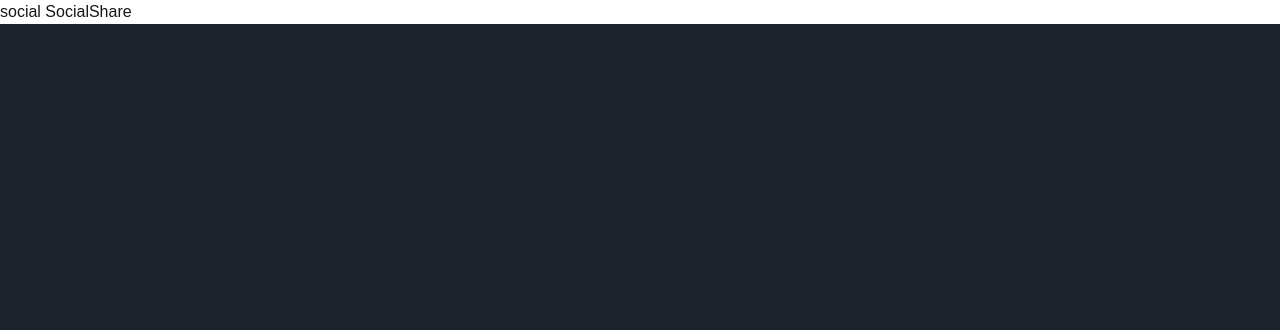
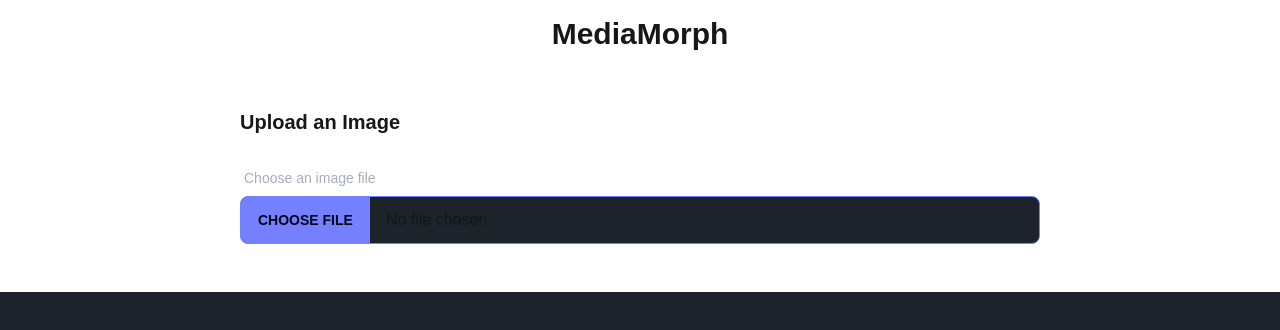
Before and after one commit to coderyuvan/MediaMorph-, a Next.js app in the folder mediamorph/: page /social-share in a window 1280 px wide. Shown: the top 330 px of the page. Built offline with nearby package versions, Linux system fonts and the light colour scheme.

Commit message:
completed the social share page

```diff
--- a/mediamorph/app/(app)/social-share/page.tsx
+++ b/mediamorph/app/(app)/social-share/page.tsx
@@ -1,11 +1,159 @@
-import React from 'react'
+'use client'
+import React, { useState, useEffect, useRef } from 'react'
+import { CldImage } from 'next-cloudinary'
+const socialFormats = {
+  "Instagram Square (1:1)": { width: 1080, height: 1080, aspectRatio: "1:1" },
+  "Instagram Portrait (4:5)": { width: 1080, height: 1350, aspectRatio: "4:5" },
+  "Twitter Post (16:9)": { width: 1200, height: 675, aspectRatio: "16:9" },
+  "Twitter Header (3:1)": { width: 1500, height: 500, aspectRatio: "3:1" },
+  "Facebook Cover (205:78)": { width: 820, height: 312, aspectRatio: "205:78" },
+};
+type SocialFormat = keyof typeof socialFormats;
 
-const SocialShare = () => {
+
+export default function SocialShare() {
+
+  const [uploadedImage, setUploadedImage] = useState<string | null>(null);
+  const [selectedFormat, setSelectedFormat] = useState<SocialFormat>("Instagram Square (1:1)");
+  const [isUploading, setIsUploading] = useState(false);
+  const [isTransforming, setIsTransforming] = useState(false);
+  const imageRef = useRef<HTMLImageElement>(null);
+
+
+  useEffect(() => {
+    if (uploadedImage) {
+      setIsTransforming(true);
+    }
+  }, [selectedFormat, uploadedImage]);
+
+  const handleFileUpload = async (event: React.ChangeEvent<HTMLInputElement>) => {
+    const file = event.target.files?.[0];
+    if (!file) return;
+    setIsUploading(true);
+    const formData = new FormData();
+    formData.append("file", file);
+
+    try {
+      const response = await fetch("/api/image-upload", {
+        method: "POST",
+        body: formData
+      })
+
+      if (!response.ok) throw new Error("Failed to upload image");
+
+      const data = await response.json();
+      setUploadedImage(data.publicId);
+
+
+    } catch (error) {
+      console.log(error)
+      alert("Failed to upload image");
+    } finally {
+      setIsUploading(false);
+    }
+  };
+
+  const handleDownload = () => {
+    if (!imageRef.current) return;
+
+    fetch(imageRef.current.src)
+      .then((response) => response.blob())
+      .then((blob) => {
+        // blob to url by accesing inmemeory data
+        const url = window.URL.createObjectURL(blob)
+        const link = document.createElement("a");
+        link.href = url;
+        link.download = `${selectedFormat
+          .replace(/\s+/g, "_")
+          .toLowerCase()}.png`;
+        document.body.appendChild(link);
+        link.click();
+        document.body.removeChild(link);
+        window.URL.revokeObjectURL(url);
+        document.body.removeChild(link);
+      })
+  }
+
+
+
+
   return (
-    <div>
-      social SocialShare
+    <div className="container mx-auto p-4 max-w-4xl">
+      <h1 className="text-3xl font-bold mb-6 text-center">
+        MediaMorph
+      </h1>
+
+      <div className="card">
+        <div className="card-body">
+          <h2 className="card-title mb-4">Upload an Image</h2>
+          <div className="form-control">
+            <label className="label">
+              <span className="label-text">Choose an image file</span>
+            </label>
+            <input
+              type="file"
+              onChange={handleFileUpload}
+              className="file-input file-input-bordered file-input-primary w-full"
+            />
+          </div>
+
+          {isUploading && (
+            <div className="mt-4">
+              <progress className="progress progress-primary w-full"></progress>
+            </div>
+          )}
+
+          {uploadedImage && (
+            <div className="mt-6">
+              <h2 className="card-title mb-4">Select Social Media Format</h2>
+              <div className="form-control">
+                <select
+                  className="select select-bordered w-full"
+                  value={selectedFormat}
+                  onChange={(e) =>
+                    setSelectedFormat(e.target.value as SocialFormat)
+                  }
+                >
+                  {Object.keys(socialFormats).map((format) => (
+                    <option key={format} value={format}>
+                      {format}
+                    </option>
+                  ))}
+                </select>
+              </div>
+
+              <div className="mt-6 relative">
+                <h3 className="text-lg font-semibold mb-2">Preview:</h3>
+                <div className="flex justify-center">
+                  {isTransforming && (
+                    <div className="absolute inset-0 flex items-center justify-center bg-base-100 bg-opacity-50 z-10">
+                      <span className="loading loading-spinner loading-lg"></span>
+                    </div>
+                  )}
+                  <CldImage
+                    width={socialFormats[selectedFormat].width}
+                    height={socialFormats[selectedFormat].height}
+                    src={uploadedImage}
+                    sizes="100vw"
+                    alt="transformed image"
+                    crop="fill"
+                    aspectRatio={socialFormats[selectedFormat].aspectRatio}
+                    gravity='auto'
+                    ref={imageRef}
+                    onLoad={() => setIsTransforming(false)}
+                  />
+                </div>
+              </div>
+
+              <div className="card-actions justify-end mt-6">
+                <button className="btn btn-primary" onClick={handleDownload}>
+                  Download for {selectedFormat}
+                </button>
+              </div>
+            </div>
+          )}
+        </div>
+      </div>
     </div>
   )
 }
-
-export default SocialShare
--- a/mediamorph/package.json
+++ b/mediamorph/package.json
@@ -11,8 +11,10 @@
   "dependencies": {
     "@clerk/nextjs": "^6.1.3",
     "@prisma/client": "^5.22.0",
+    "axios": "^1.7.7",
     "cloudinary": "^2.5.1",
     "next": "15.0.2",
+    "next-cloudinary": "^6.16.0",
     "react": "19.0.0-rc-02c0e824-20241028",
     "react-dom": "19.0.0-rc-02c0e824-20241028"
   },
```
Also changed, not shown: 1 other file (tests, documents, lock files or other folders).
